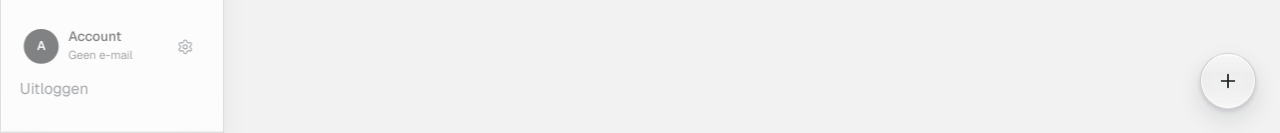
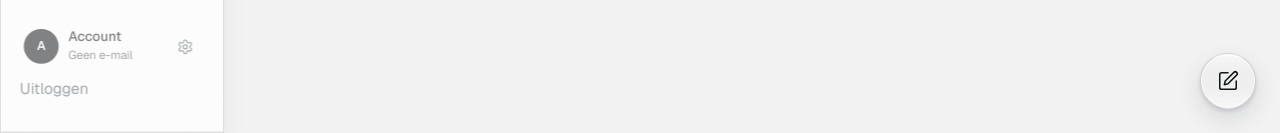
Before and after one commit to danwet/DW-gskin, a Next.js app: page / in a window 1280 px wide. Shown: the part 667-800 px from the top of the page. Built offline with nearby package versions, Linux system fonts and the light colour scheme; no server answers; sample sign-in values are in the browser's storage.

Commit message:
Use a compose icon for the new mail button instead of a plus

```diff
--- a/components/AppShell.tsx
+++ b/components/AppShell.tsx
@@ -194,8 +194,10 @@ export function AppShell({ children }: { children: React.ReactNode }) {
         // btn-primary zet zelf `position: relative`; !fixed houdt de knop rechtsonder.
         className="btn-primary focus-ring !fixed right-6 bottom-6 z-40 grid h-14 w-14 place-items-center rounded-full shadow-[var(--shadow)]"
       >
-        <svg width="22" height="22" viewBox="0 0 24 24" fill="none" stroke="currentColor" strokeWidth="1.8" strokeLinecap="round" aria-hidden="true">
-          <path d="M12 5v14M5 12h14" />
+        {/* Nieuwe mail: een pen op een vel, geen plus. */}
+        <svg width="22" height="22" viewBox="0 0 24 24" fill="none" stroke="currentColor" strokeWidth="1.7" strokeLinecap="round" strokeLinejoin="round" aria-hidden="true">
+          <path d="M12 3H5a2 2 0 0 0-2 2v14a2 2 0 0 0 2 2h14a2 2 0 0 0 2-2v-7" />
+          <path d="M18.4 2.6a2.1 2.1 0 0 1 3 3L12 15l-4 1 1-4z" />
         </svg>
       </button>
       <NewMailSheet open={nieuweMail} onClose={() => setNieuweMail(false)} />
```
